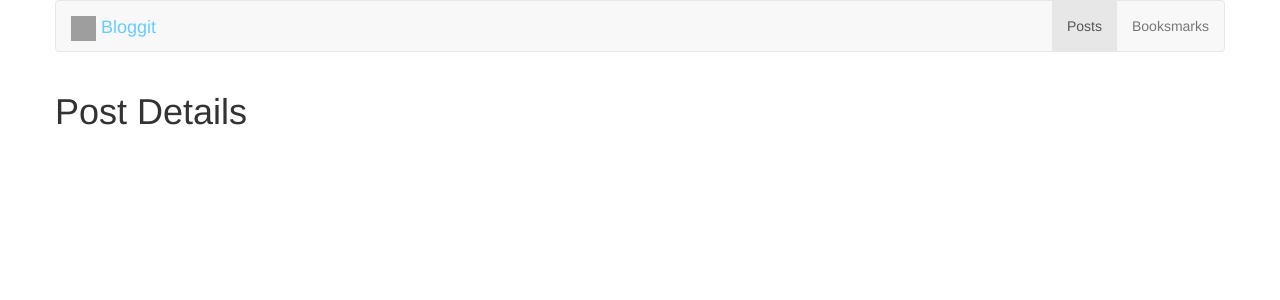
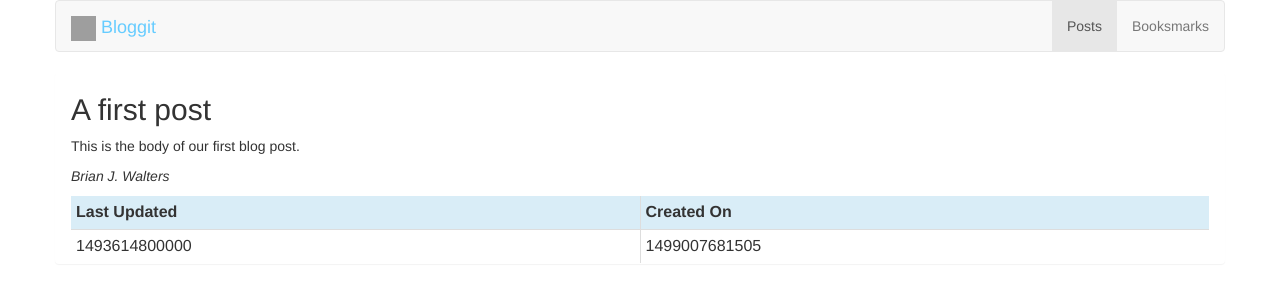
Before and after one commit to brianjosephwalters/lab-fe-complete, an Angular app: page /posts/1 in a window 1280 px wide. Shown: the top 300 px of the page. Built offline with nearby package versions, Linux system fonts and the light colour scheme; grey boxes are pictures that could not be loaded.

Commit message:
Lab 11: Implemented Post Details component.

```diff
--- a/src/app/post-details/post-details.component.css
+++ b/src/app/post-details/post-details.component.css
@@ -0,0 +1,4 @@
+.post {
+    padding-left: 15px;
+    padding-right: 15px;
+}
--- a/src/app/post-details/post-details.component.html
+++ b/src/app/post-details/post-details.component.html
@@ -1 +1,21 @@
-<h1>Post Details</h1>
+<div class="post panel">
+    <div>
+        <h2>{{post.title}}</h2>
+        <p>{{post.body}}</p>
+        <p><em>{{post.author}}</em></p>
+    </div>
+    <table class="table table-bordered table-condensed">
+        <thead>
+            <tr class="info">
+                <th>Last Updated</th>
+                <th>Created On</th>
+            </tr>
+        </thead>
+        <tbody>
+            <tr>
+                <td>{{post.lastUpdated}}</td>
+                <td>{{post.createdOn}}</td>
+            </tr>
+        </tbody>
+    </table>
+</div>
--- a/src/app/post-details/post-details.component.ts
+++ b/src/app/post-details/post-details.component.ts
@@ -1,8 +1,50 @@
 import { Component } from '@angular/core';
+import { ActivatedRoute } from '@angular/router';
 
 @Component({
     selector: 'post-details',
     templateUrl: './post-details.component.html',
     styleUrls: ['./post-details.component.css']
 })
-export class PostDetailsComponent {}
+export class PostDetailsComponent {
+
+    private postId: number;
+    private posts: object[];
+    private post: object;
+
+    constructor(route: ActivatedRoute) {
+        route.params.subscribe(params => this.postId = params['postId'])
+        this.posts = [
+            {
+                "postId": 1,
+                "title": "A first post",
+                "summary": "This is the body of our first blog post.",
+                "body": "This is the body of our first blog post.",
+                "author": "Brian J. Walters",
+                "lastUpdated": 1493614800000,
+                "createdOn": 1499007681505
+            },
+            {
+                "postId": 2,
+                "title": "A second post",
+                "summary": " Lorem ipsum dolor sit amet, consectetur adipiscing elit. Sed accumsan erat nec justo tempor, ut posuere nisl pretium. Morbi rutrum mauris eu turpis convallis iaculis. Nulla varius purus vitae feugiat venenatis. Proin vulputate augue nibh. Pellentesque facilisis elementum neque ut egestas. Nulla et tortor metus. Lorem ipsum dolor sit amet, consectetur adipiscing elit. Maecenas massa orci, dapibus ut dolor sed, venenatis viverra risus.",
+                "body": " Lorem ipsum dolor sit amet, consectetur adipiscing elit. Sed accumsan erat nec justo tempor, ut posuere nisl pretium. Morbi rutrum mauris eu turpis convallis iaculis. Nulla varius purus vitae feugiat venenatis. Proin vulputate augue nibh. Pellentesque facilisis elementum neque ut egestas. Nulla et tortor metus. Lorem ipsum dolor sit amet, consectetur adipiscing elit. Maecenas massa orci, dapibus ut dolor sed, venenatis viverra risus.",
+                "author": "Brian J. Walters",
+                "lastUpdated": 1493701200000,
+                "createdOn": 1499007681505
+            },
+            {
+                "postId": 3,
+                "title": "A third post",
+                "summary": "This is the body of our third blog post.  It has a few more sentences.  But it doesnt have content that is any more interesting.",
+                "body": "This is the body of our third blog post.  It has a few more sentences.  But it doesnt have content that is any more interesting.",
+                "author": "Brian J. Walters",
+                "lastUpdated": 1493701200000,
+                "createdOn": 1499007681505
+            }
+        ];
+        this.post = this.posts
+                        .filter(post => post['postId'] == this.postId)[0];
+    }
+
+}
```
